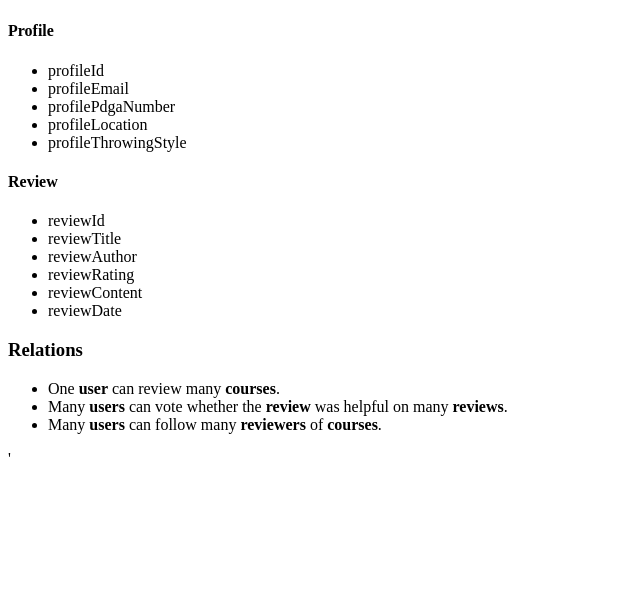
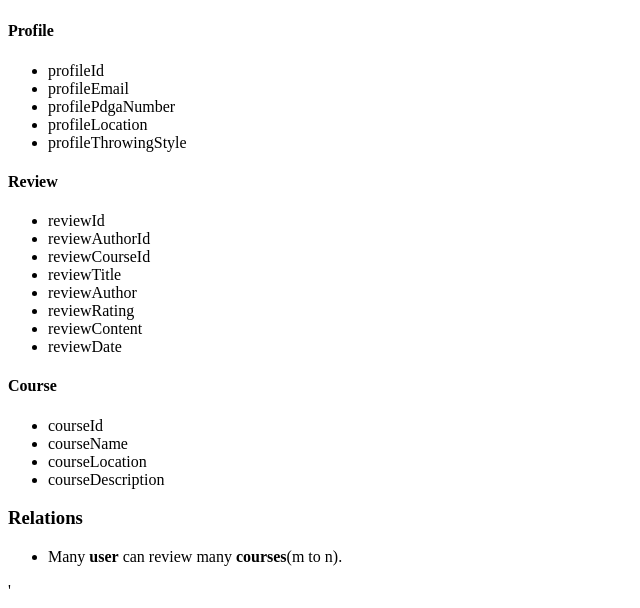
Before and after one commit to Brett-Gilbert/dgcoursereview, a PHP site: page / in a window 1280 px wide. Shown: the part 1272-1880 px from the top of the page, without its empty margins (0-640 px from the left). Before the commit the page ends 1729 px from the top, so only its background shows below. Run offline with PHP 8.4, Linux system fonts and the light colour scheme.

Commit message:
Edited conceptual stuff

```diff
--- a/index.php
+++ b/index.php
@@ -45,17 +45,24 @@
 		<h4>Review</h4>
 		<ul>
 			<li>reviewId</li>
+			<li>reviewAuthorId</li>
+			<li>reviewCourseId</li>
 			<li>reviewTitle</li>
 			<li>reviewAuthor</li>
 			<li>reviewRating</li>
 			<li>reviewContent</li>
 			<li>reviewDate</li>
 		</ul>
+		<h4>Course</h4>
+		<ul>
+			<li>courseId</li>
+			<li>courseName</li>
+			<li>courseLocation</li>
+			<li>courseDescription</li>
+		</ul>
 		<h3>Relations</h3>
 		<ul>
-			<li>One <strong>user</strong> can review many <strong>courses</strong>.</li>
-			<li>Many <strong>users</strong> can vote whether the <strong>review</strong> was helpful on many <strong>reviews</strong>.</li>
-			<li>Many <strong>users</strong> can follow many <strong>reviewers</strong> of <strong>courses</strong>.</li>
+			<li>Many <strong>user</strong> can review many <strong>courses</strong>(m to n).</li>
 		</ul>
 	</body>
 </html>'
```
